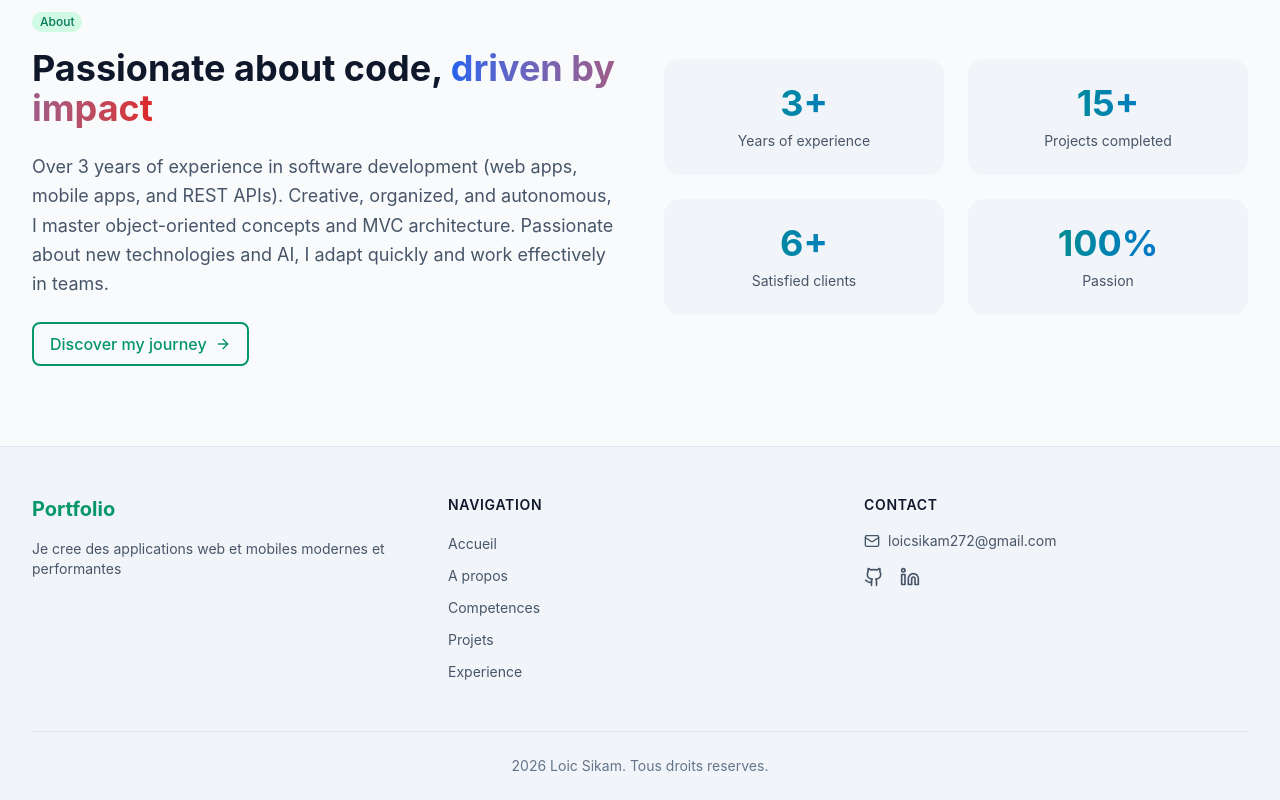
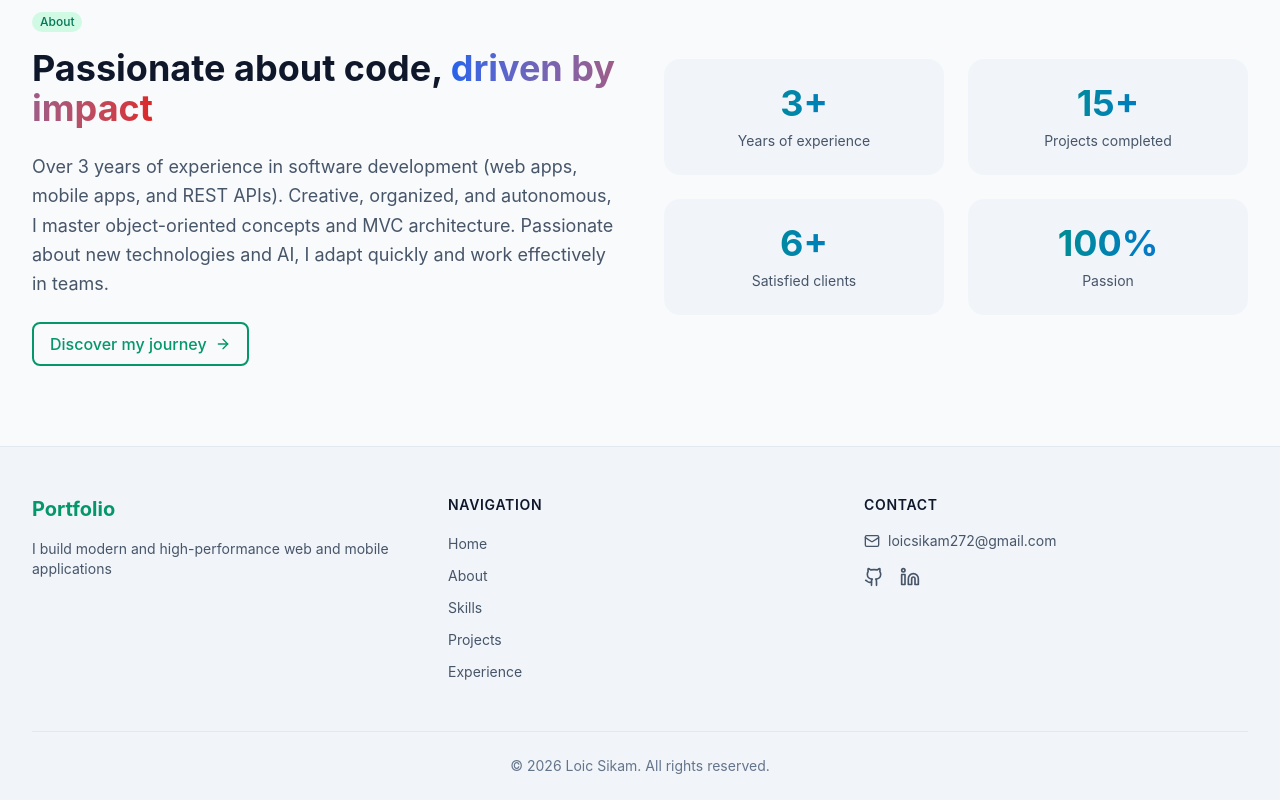
Before and after one commit to sikamloic/sikam-loic, a React (Vite) app: page / in a window 1280 px wide. Shown: the part 1467-2267 px from the top of the page. Built offline with nearby package versions, Linux system fonts and the light colour scheme.

Commit message:
feat: translate footer, add SEO meta tags, create LS favicon

```diff
--- a/index.html
+++ b/index.html
@@ -1,10 +1,24 @@
 <!doctype html>
-<html lang="en">
+<html lang="fr">
   <head>
     <meta charset="UTF-8" />
-    <link rel="icon" type="image/svg+xml" href="/vite.svg" />
+    <link rel="icon" type="image/svg+xml" href="/favicon.svg" />
     <meta name="viewport" content="width=device-width, initial-scale=1.0" />
-    <title>web</title>
+    <title>Loic Sikam | Full Stack Developer</title>
+    <meta name="description" content="Portfolio de Loic Sikam - Developpeur Full Stack specialise en React, Angular, Node.js, Laravel. 3+ ans d'experience dans le developpement web et mobile." />
+    <meta name="keywords" content="Loic Sikam, Full Stack Developer, React, Angular, Node.js, Laravel, Portfolio, Cameroun" />
+    <meta name="author" content="Loic Sikam" />
+
+    <!-- Open Graph / Social Media -->
+    <meta property="og:type" content="website" />
+    <meta property="og:title" content="Loic Sikam | Full Stack Developer" />
+    <meta property="og:description" content="Portfolio de Loic Sikam - Developpeur Full Stack specialise en React, Angular, Node.js, Laravel." />
+    <meta property="og:url" content="https://sikam-loic.netlify.app" />
+
+    <!-- Twitter -->
+    <meta name="twitter:card" content="summary_large_image" />
+    <meta name="twitter:title" content="Loic Sikam | Full Stack Developer" />
+    <meta name="twitter:description" content="Portfolio de Loic Sikam - Developpeur Full Stack specialise en React, Angular, Node.js, Laravel." />
   </head>
   <body>
     <div id="root"></div>
--- a/src/components/layout/Footer.tsx
+++ b/src/components/layout/Footer.tsx
@@ -1,4 +1,5 @@
 import { Link } from 'react-router-dom';
+import { useTranslation } from 'react-i18next';
 import { Github, Linkedin, Twitter, Mail } from 'lucide-react';
 import { Container } from '../ui';
 import { PERSONAL_INFO, NAV_ITEMS } from '../../constants';
@@ -10,6 +11,7 @@ const socialIcons: Record<string, typeof Github> = {
 };
 
 export function Footer() {
+  const { t } = useTranslation();
   const currentYear = new Date().getFullYear();
 
   return (
@@ -25,13 +27,13 @@ export function Footer() {
                 Portfolio
               </Link>
               <p className="mt-4 text-sm text-surface-600 dark:text-surface-400">
-                {PERSONAL_INFO.tagline}
+                {t('home.tagline')}
               </p>
             </div>
 
             <div>
               <h3 className="text-sm font-semibold text-surface-900 dark:text-white uppercase tracking-wider mb-4">
-                Navigation
+                {t('footer.navigation')}
               </h3>
               <ul className="space-y-2">
                 {NAV_ITEMS.slice(0, 5).map((item) => (
@@ -40,7 +42,7 @@ export function Footer() {
                       to={item.href}
                       className="text-sm text-surface-600 hover:text-primary-600 dark:text-surface-400 dark:hover:text-primary-400 transition-colors"
                     >
-                      {item.label}
+                      {t(`nav.${item.key}`)}
                     </Link>
                   </li>
                 ))}
@@ -49,7 +51,7 @@ export function Footer() {
 
             <div>
               <h3 className="text-sm font-semibold text-surface-900 dark:text-white uppercase tracking-wider mb-4">
-                Contact
+                {t('footer.contact')}
               </h3>
               <div className="space-y-2">
                 <a
@@ -83,7 +85,7 @@ export function Footer() {
 
         <div className="py-6 border-t border-surface-200 dark:border-surface-800">
           <p className="text-center text-sm text-surface-500 dark:text-surface-500">
-            {currentYear} {PERSONAL_INFO.firstName} {PERSONAL_INFO.lastName}. Tous droits reserves.
+            © {currentYear} {PERSONAL_INFO.firstName} {PERSONAL_INFO.lastName}. {t('footer.rights')}
           </p>
         </div>
       </Container>
```
Also changed, not shown: public/favicon.svg (added).
